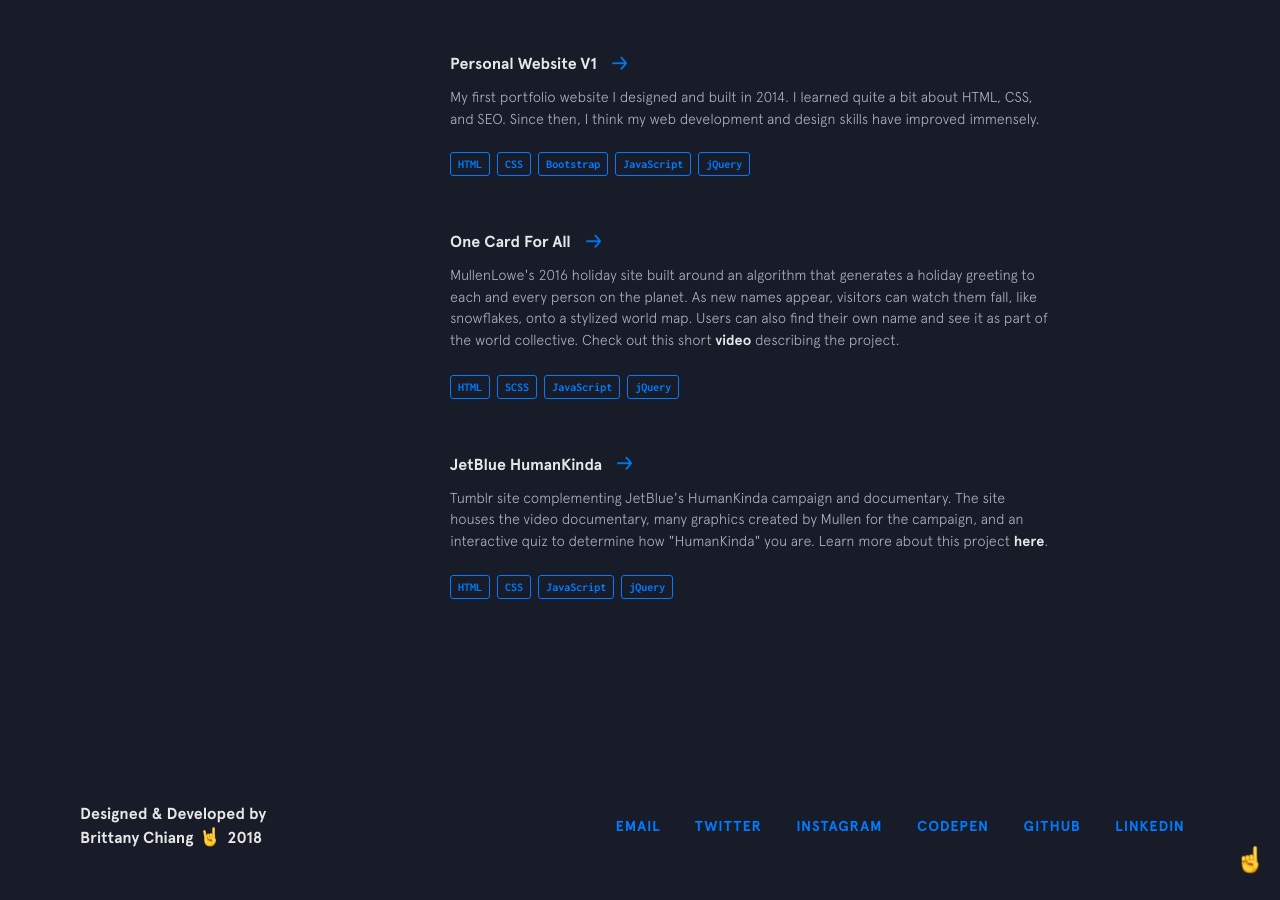
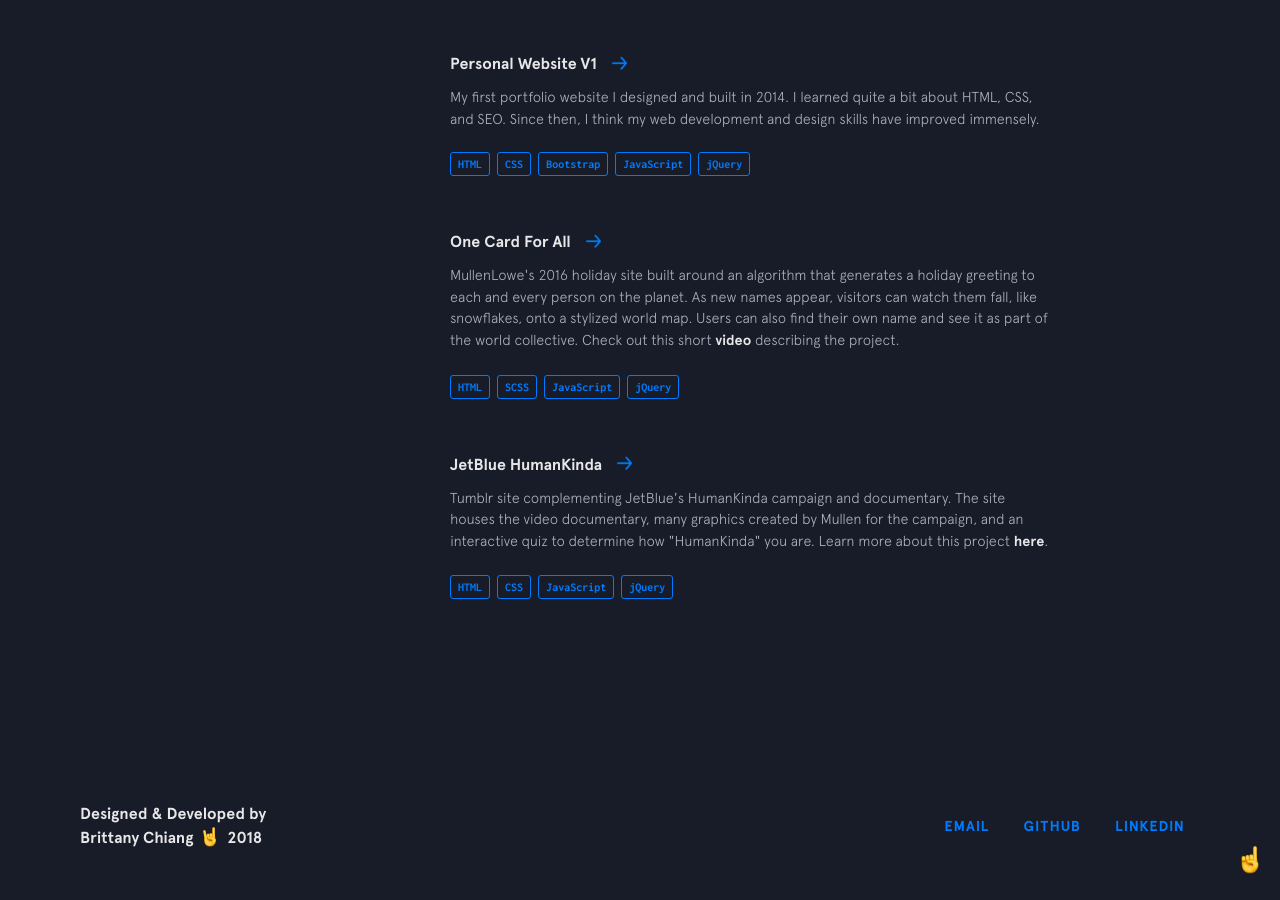
Before and after one commit to harper-he/harper-he.github.io, a Jekyll site: the page built from index.html, in a window 1280 px wide and 900 px high, scrolled down 6529 px. Built offline with Jekyll 4.4.1, drawn with Linux system fonts in a browser that asks for light colours; nearby versions of some CDN libraries; some of the changed lines change nothing that is shown.

Commit message:
Update _config.yml

```diff
--- a/_config.yml
+++ b/_config.yml
@@ -1,26 +1,20 @@
 # Site settings
-name: Brittany Chiang
-title: Brittany Chiang | Front End Software Engineer
-description: Design-minded front-end software engineer focused on building beautiful interfaces and experiences
+name: Harper He
+title: Harper He | Market Intelligence Analyst
+description: Business Analyst with marketing expertise, research skills, analytical thinking, business acumen, and computer proficiency
 url: https://harper-he.github.io/
 baseurl: ''
-email: brittany.chiang@gmail.com
-cover: https://bchiang7.github.io/img/og.png
-logo: https://bchiang7.github.io/img/emojis/technologist.png
-resume: https://bchiang7.github.io/resume.pdf
+email: harperhe07@gmail.com
+cover: https://harper-he.github.io/img/og.png
+logo: https://harper-he.github.io/img/emojis/technologist.png
+resume: https://harper-he.github.io/resume.pdf
 social:
   - title: email
-    url: mailto:brittany.chiang@gmail.com
-  - title: twitter
-    url: https://twitter.com/bchiang7
-  - title: instagram
-    url: https://instagram.com/bchiang7
-  - title: codepen
-    url: http://codepen.io/bchiang7
+    url: mailto:harperhe07@gmail.com
   - title: github
-    url: https://github.com/bchiang7
+    url: https://github.com/harper-he
   - title: linkedin
-    url: https://www.linkedin.com/in/bchiang7
+    url: https://www.linkedin.com/in/harper-he
 
 # Build settings
 markdown: kramdown
```
